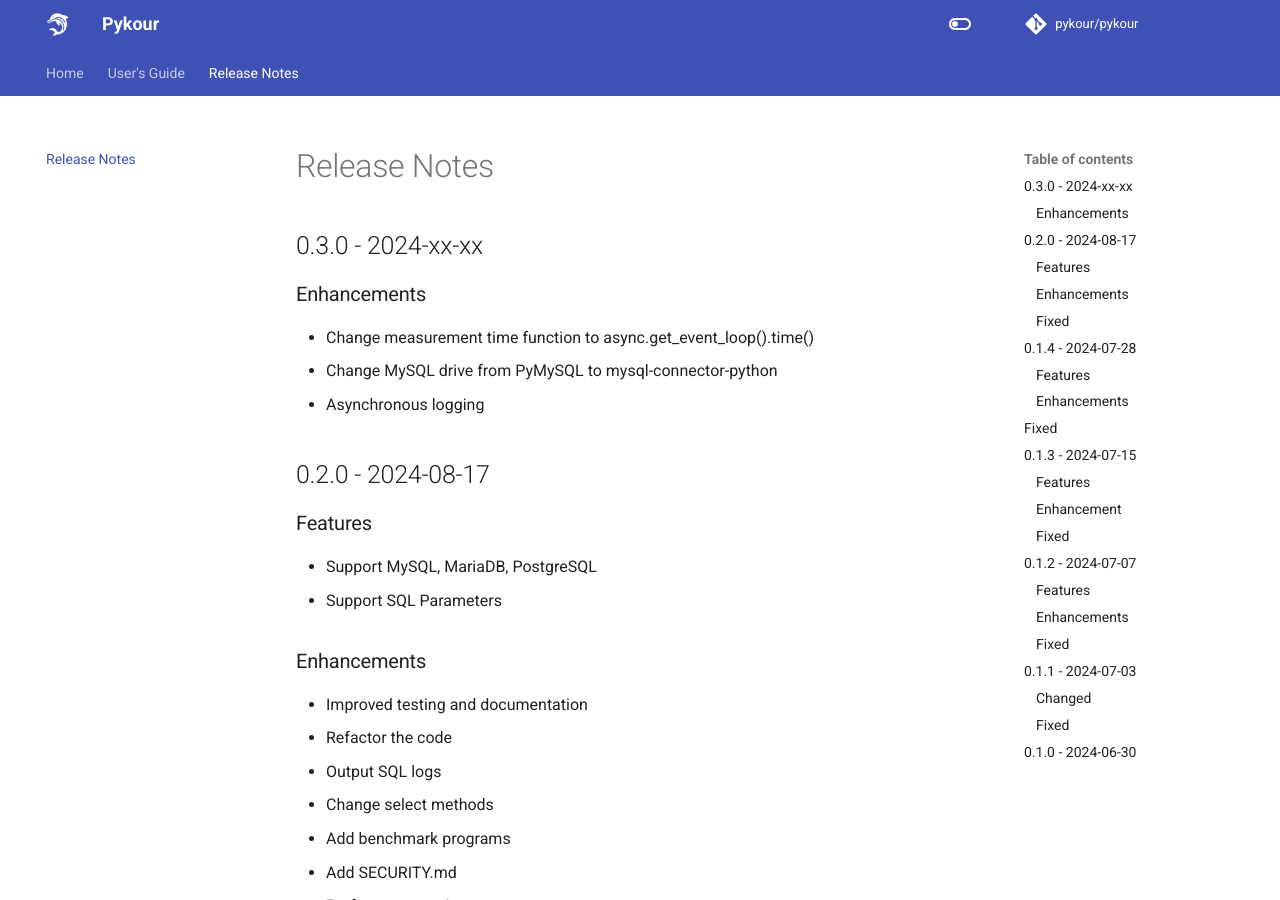
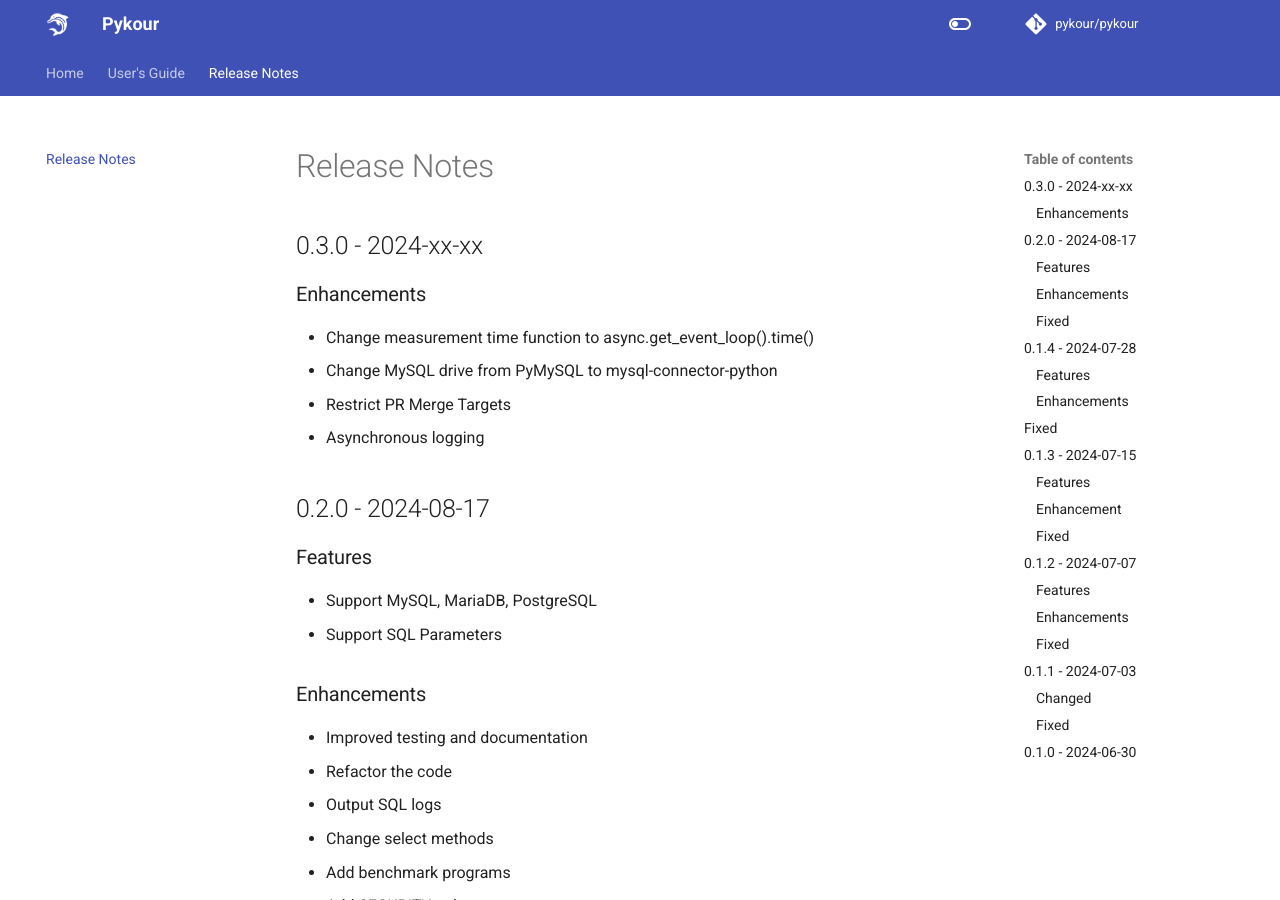
Before and after one commit to pykour/pykour, an MkDocs documentation site: the page built from docs/release-notes.md, in a window 1280 px wide and 900 px high. Built offline with MkDocs 1.6.1 and Material for MkDocs 9.7.7, drawn with Linux system fonts in a browser that asks for light colours; comment, search, counter and statistics services are not loaded.

Commit message:
update CHANGELOG

```diff
--- a/docs/release-notes.md
+++ b/docs/release-notes.md
@@ -6,6 +6,7 @@
 
 - Change measurement time function to async.get_event_loop().time()
 - Change MySQL drive from PyMySQL to mysql-connector-python
+- Restrict PR Merge Targets
 - Asynchronous logging
 
 ## 0.2.0 - 2024-08-17
```
Also changed, not shown: 1 other file.
